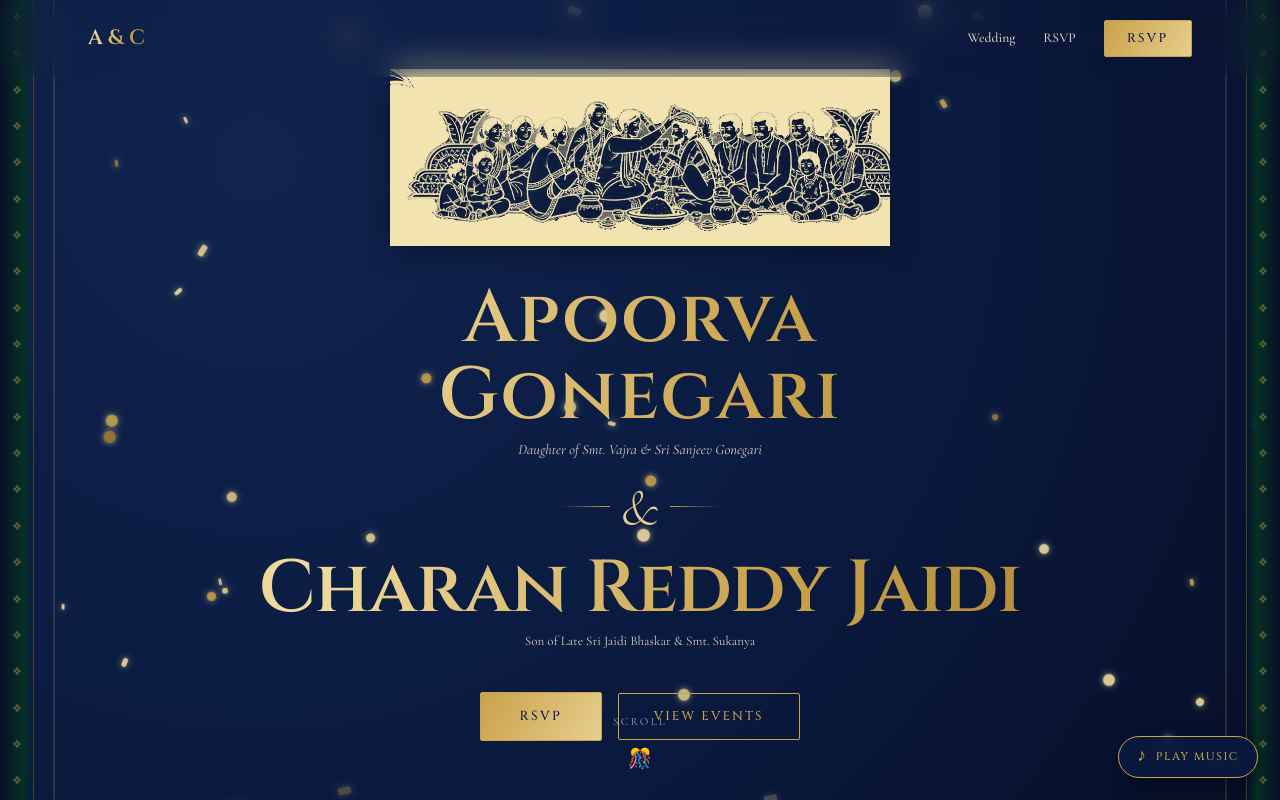
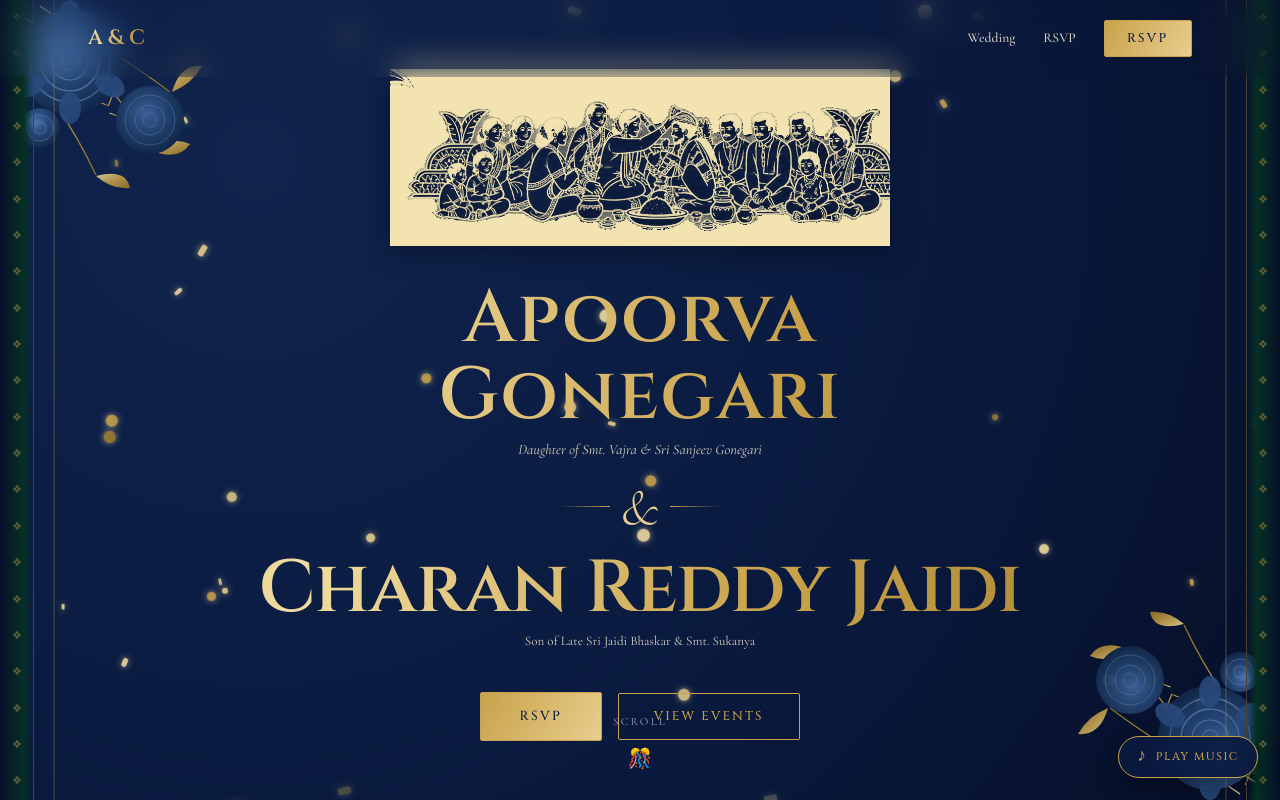
Before and after one commit to charanreddy7cr7/charan-appu-invite, a Next.js app: page / in a window 1280 px wide. Both pictures are taken after a click on the button "OPEN INVITATION". Shown: the top 800 px of the page. Built offline with nearby package versions, Linux system fonts and the light colour scheme.

Commit message:
Add navy-rose + gold-fern floral corners matching reference invitation

```diff
--- a/app/components/FloralCorner.tsx
+++ b/app/components/FloralCorner.tsx
@@ -1,12 +1,12 @@
 "use client";
 
 /**
- * FloralCorner — decorative navy-rose + gold-fern cluster for page corners,
- * inspired by an elegant navy & gold wedding invitation.
- * Use `position` to place it; the art is drawn for the top-left and mirrored via CSS.
+ * FloralCorner — navy-rose + gold-fern corner cluster inspired by an elegant
+ * navy & gold floral wedding invitation. Drawn for the top-left; mirror via CSS
+ * for the bottom-right.
  */
 export function FloralCorner({
-  size = 260,
+  size = 300,
   className = "",
   style = {},
 }: {
@@ -18,7 +18,7 @@ export function FloralCorner({
     <svg
       width={size}
       height={size}
-      viewBox="0 0 260 260"
+      viewBox="0 0 300 300"
       fill="none"
       xmlns="http://www.w3.org/2000/svg"
       className={className}
@@ -26,64 +26,97 @@ export function FloralCorner({
       aria-hidden="true"
     >
       <defs>
-        <radialGradient id="rose1" cx="42%" cy="38%" r="62%">
-          <stop offset="0%" stopColor="#3E6EA5" />
-          <stop offset="55%" stopColor="#1E3E6B" />
-          <stop offset="100%" stopColor="#0E2545" />
+        <radialGradient id="fcRoseA" cx="40%" cy="35%" r="65%">
+          <stop offset="0%" stopColor="#4E77B0" />
+          <stop offset="45%" stopColor="#2B4E80" />
+          <stop offset="100%" stopColor="#132A4C" />
         </radialGradient>
-        <radialGradient id="rose2" cx="45%" cy="40%" r="62%">
-          <stop offset="0%" stopColor="#345F92" />
-          <stop offset="60%" stopColor="#1A375F" />
-          <stop offset="100%" stopColor="#0C2140" />
+        <radialGradient id="fcRoseB" cx="45%" cy="40%" r="65%">
+          <stop offset="0%" stopColor="#3E6299" />
+          <stop offset="55%" stopColor="#213F68" />
+          <stop offset="100%" stopColor="#0F2444" />
         </radialGradient>
-        <linearGradient id="gold" x1="0" y1="0" x2="1" y2="1">
+        <linearGradient id="fcGold" x1="0" y1="0" x2="1" y2="1">
           <stop offset="0%" stopColor="#F0DCA0" />
           <stop offset="50%" stopColor="#C9A24B" />
-          <stop offset="100%" stopColor="#A07E2E" />
+          <stop offset="100%" stopColor="#9A7628" />
         </linearGradient>
       </defs>
 
-      {/* ── Gold fern sprigs (drawn first, behind roses) ── */}
-      <g stroke="url(#gold)" strokeWidth="1.4" fill="none" opacity="0.95">
-        {/* long diagonal stem */}
-        <path d="M20 20 C 70 60, 120 90, 175 150" />
-        {/* fern leaflets along the stem */}
-        {Array.from({ length: 12 }).map((_, i) => {
-          const t = i / 11;
-          const x = 20 + t * 155;
-          const y = 20 + t * 130 + Math.sin(t * 3) * 4;
-          const len = 12 - t * 5;
+      {/* ── Gold fern sprigs radiating from the corner ── */}
+      <g stroke="url(#fcGold)" fill="none" opacity="0.95">
+        {[
+          { d: "M6 6 C 60 40, 110 70, 150 150", n: 13, len: 14 },
+          { d: "M6 40 C 40 80, 70 120, 96 175", n: 10, len: 11 },
+          { d: "M40 6 C 80 34, 120 54, 170 92", n: 10, len: 11 },
+        ].map((f, fi) => (
+          <g key={fi}>
+            <path d={f.d} strokeWidth="1.4" />
+          </g>
+        ))}
+        {/* leaflets along the main stem */}
+        {Array.from({ length: 14 }).map((_, i) => {
+          const t = i / 13;
+          const x = 6 + t * 144 + Math.sin(t * 3) * 3;
+          const y = 6 + t * 144;
+          const len = 14 - t * 6;
           return (
-            <g key={i}>
-              <path d={`M${x} ${y} l ${-len} ${-len * 0.5}`} />
-              <path d={`M${x} ${y} l ${len} ${-len * 0.5}`} />
-            </g>
-          );
-        })}
-        {/* second shorter fern */}
-        <path d="M14 70 C 40 95, 70 110, 110 130" />
-        {Array.from({ length: 8 }).map((_, i) => {
-          const t = i / 7;
-          const x = 14 + t * 96;
-          const y = 70 + t * 60;
-          const len = 9 - t * 3;
-          return (
-            <g key={`b${i}`}>
-              <path d={`M${x} ${y} l ${-len} ${-len * 0.6}`} />
-              <path d={`M${x} ${y} l ${len} ${-len * 0.6}`} />
+            <g key={`lf${i}`} strokeWidth="1.2">
+              <path d={`M${x} ${y} l ${-len} ${-len * 0.4}`} />
+              <path d={`M${x} ${y} l ${len * 0.4} ${-len}`} />
             </g>
           );
         })}
       </g>
 
-      {/* gold leaf accents */}
-      <g fill="url(#gold)" opacity="0.9">
-        <path d="M150 44 q 14 -10 26 -4 q -8 12 -26 4 z" />
-        <path d="M186 96 q 12 -12 26 -8 q -6 14 -26 8 z" />
-        <path d="M30 150 q -12 8 -12 22 q 14 -4 12 -22 z" />
+      {/* gold leaf flourishes */}
+      <g fill="url(#fcGold)" opacity="0.92">
+        <path d="M150 150 q 22 -14 40 -6 q -12 18 -40 6 z" />
+        <path d="M96 176 q 16 14 34 12 q -4 -20 -34 -12 z" />
+        <path d="M172 92 q 20 -8 30 -26 q -22 -2 -30 26 z" />
       </g>
 
-      {/* ── Navy roses removed — gold ferns & leaves only ── */}
+      {/* ── Navy roses ── */}
+      {/* large rose near the corner */}
+      <g transform="translate(70 62)">
+        <circle r="52" fill="url(#fcRoseA)" />
+        <g fill="none" stroke="#6E97CC" strokeWidth="1.2" opacity="0.55">
+          <ellipse rx="40" ry="40" />
+          <ellipse rx="29" ry="29" />
+          <ellipse rx="18" ry="18" />
+          <ellipse rx="8" ry="8" />
+          <path d="M-40 0 A40 40 0 0 1 8 -39" />
+          <path d="M0 40 A40 40 0 0 1 -39 -10" />
+          <path d="M29 0 A29 29 0 0 1 -6 28" />
+        </g>
+        {/* outer petals */}
+        <g fill="#2B4E80" opacity="0.9">
+          {[30, 90, 150, 210, 270, 330].map((a) => {
+            const r = (a * Math.PI) / 180;
+            return <ellipse key={a} cx={Math.cos(r) * 46} cy={Math.sin(r) * 46} rx="16" ry="11"
+              transform={`rotate(${a} ${Math.cos(r) * 46} ${Math.sin(r) * 46})`} />;
+          })}
+        </g>
+      </g>
+
+      {/* medium rose */}
+      <g transform="translate(150 120)">
+        <circle r="34" fill="url(#fcRoseB)" />
+        <g fill="none" stroke="#5A82B8" strokeWidth="1" opacity="0.5">
+          <ellipse rx="25" ry="25" />
+          <ellipse rx="15" ry="15" />
+          <ellipse rx="7" ry="7" />
+        </g>
+      </g>
+
+      {/* small bud */}
+      <g transform="translate(40 128)">
+        <circle r="20" fill="url(#fcRoseA)" />
+        <g fill="none" stroke="#6E97CC" strokeWidth="0.9" opacity="0.5">
+          <ellipse rx="13" ry="13" />
+          <ellipse rx="6" ry="6" />
+        </g>
+      </g>
     </svg>
   );
 }
--- a/app/components/HeroSection.tsx
+++ b/app/components/HeroSection.tsx
@@ -2,6 +2,7 @@
 
 import { motion } from "framer-motion";
 import Confetti from "./Confetti";
+import { FloralCorner } from "./FloralCorner";
 
 export default function HeroSection() {
   return (
@@ -12,8 +13,10 @@ export default function HeroSection() {
     >
       <Confetti count={44} />
 
+      {/* Floral corners — navy roses + gold ferns (top-left & bottom-right) */}
+      <FloralCorner size={300} className="absolute top-0 left-0 pointer-events-none select-none" style={{ opacity: 0.95 }} />
+      <FloralCorner size={300} className="absolute bottom-0 right-0 pointer-events-none select-none" style={{ opacity: 0.95, transform: "rotate(180deg)" }} />
 
-      {/* Big soft colour blobs */}
       <div className="relative z-10 text-center max-w-3xl">
         {/* Wedding family scene */}
         <motion.img
```
